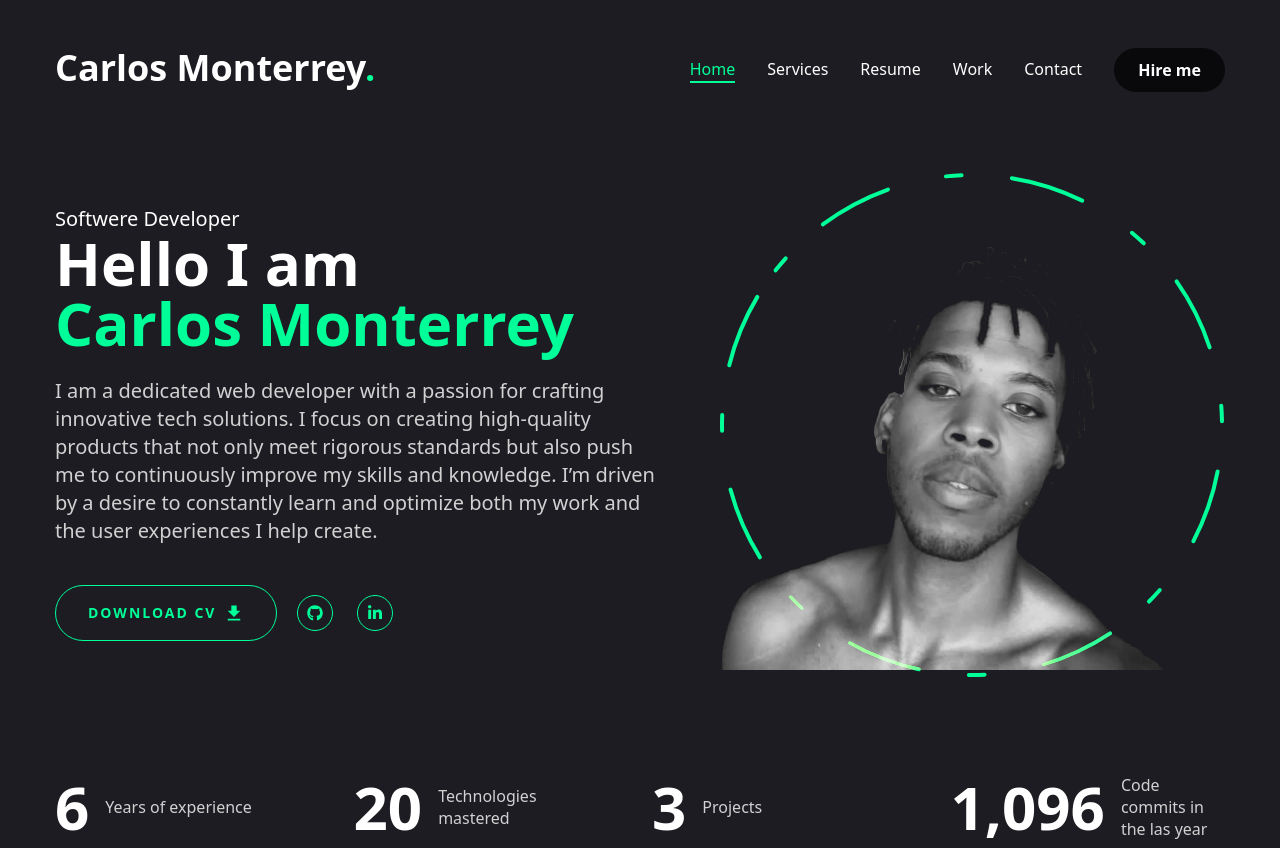
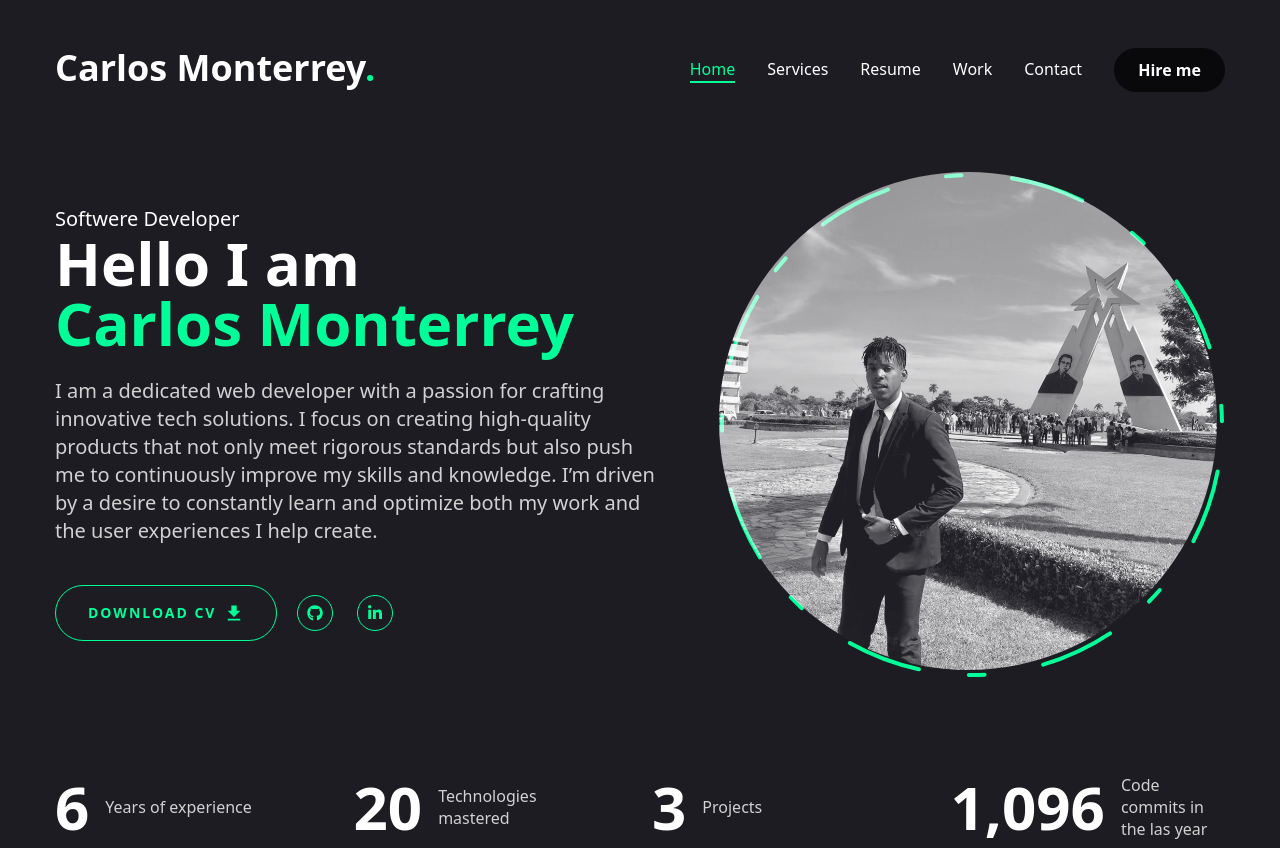
Before and after one commit to carlomonterrey/portafolio, a Next.js app: page / in a window 1280 px wide. Built offline with nearby package versions, Linux system fonts and the light colour scheme.

Commit message:
Change photo

```diff
--- a/app/work/page.tsx
+++ b/app/work/page.tsx
@@ -23,9 +23,9 @@ const projects = [
   {
     num: '02',
     category: 'frontend',
-    title: 'Senfima Produckto',
+    title: 'Senfima Produkto',
     description: 'I led the development of a business management system from scratch, specifically designed to optimize operations for a warehouse and point of sale. This software enables efficient tracking of inventory and sales processes, facilitating the daily management of the business.',
-    stack: [{ name: 'Html 5' }, { name: 'Css' }, { name: 'Typescript' }, { name: 'Angular' }, { name: 'Angular Material' }, { name: 'Primeng' }],
+    stack: [{ name: 'Html 5' }, { name: 'Css' }, { name: 'Typescript' }, { name: 'Angular' }, { name: 'Angular Material' }, { name: 'Primeng' },{ name: 'NextJs' },{ name: 'MongoDB' }],
     imagen: '/assets/senfima.png',
     live: '',
     github: ''
--- a/components/Photo.tsx
+++ b/components/Photo.tsx
@@ -19,13 +19,13 @@ animate={{opacity:1,
   animate={{opacity:1,
     transition:{delay:2.4,duration:0.4,ease:'easeInOut'}
   }}
-  className='w-[298px] h-[298px] xl:w-[498px] xl:h-[498px]  mix-blend-lighten absolute'>
+  className='w-[298px] h-[298px] xl:w-[498px] xl:h-[498px]  mix-blend-screen absolute'>
    <Image
        alt={''}
         priority
          quality={100}
-        fill className='object-container'
-         src={'/assets/photo.jpg'}/>
+        fill className='object-cover rounded-full overflow-hidden '
+         src={'/assets/photo3.jpg'}/>
 
   </motion.div>
 <motion.svg
--- /dev/null
+++ b/components/WorkSliderBtns.tsx
@@ -0,0 +1,7 @@
+import React from 'react'
+
+export const WorkSliderBtns = () => {
+  return (
+    <div>WorkSliderBtns</div>
+  )
+}
```
